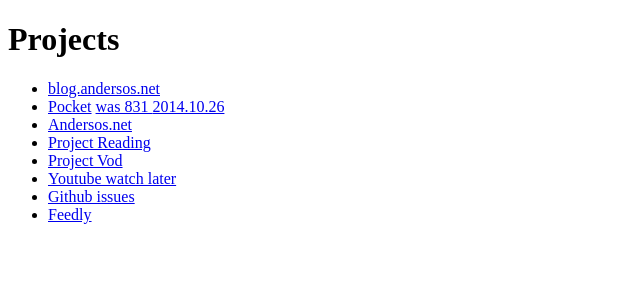
After one commit to Andersos/api.andersos.net, a Node server app: page /gtd in a window 1280 px wide. The commit adds this page. Shown: the top 300 px of the page, without its empty margins (0-640 px from the left). Run offline with Node 20, Linux system fonts and the light colour scheme; some libraries are stand-ins or nearby versions.

Commit message:
Redirect / to blog for now and add gtd prio

```diff
--- a/routes/router.js
+++ b/routes/router.js
@@ -2,11 +2,11 @@
 var router = express.Router();
 
 router.get('/', function(req, res) {
-    res.render('index');
+    res.redirect('http://blog.andersos.net');
 });
 
-router.get('/todo', function(req, res){
-    res.render('todo');
+router.get('/gtd', function(req, res){
+    res.render('gtd');
 });
 
 module.exports = router;
--- /dev/null
+++ b/views/gtd.hbs
@@ -0,0 +1,11 @@
+<h1>Projects</h1>
+<ul>
+    <li><a href="https://github.com/Andersos/blog.andersos.net/issues">blog.andersos.net</a></li>
+    <li><a href="http://getpocket.com/a/queue/">Pocket</a> <a href="https://twitter.com/Andersos/status/526351254113771520">was 831 <time datetime="2014-10-26">2014.10.26</time></a></li>
+    <li><a href="https://github.com/Andersos/andersos.net/issues">Andersos.net</a></li>
+    <li><a href="https://gist.github.com/Andersos/32ba857519db96e97e63">Project Reading</a></li>
+    <li><a href="https://gist.github.com/Andersos/a3ffc7ff59bab2c2be73">Project Vod</a></li>
+    <li><a href="https://www.youtube.com/playlist?list=WL">Youtube watch later</a></li>
+    <li><a href="https://github.com/issues">Github issues</a></li>
+    <li><a href="http://feedly.com/">Feedly</a></li>
+</ul>
--- a/views/layouts/default.hbs
+++ b/views/layouts/default.hbs
@@ -5,7 +5,6 @@
     <meta charset="utf-8">
     <meta http-equiv="X-UA-Compatible" content="IE=edge">
     <meta name="viewport" content="width=device-width, initial-scale=1">
-    <meta http-equiv="refresh" content="0; url=http://blog.andersos.net" />
 </head>
 <body>
     <div class="container">
```
Also changed, not shown: test/router.test.js (+3 -3 lines), views/todo.hbs (deleted, +0 -9 lines), README.md.
